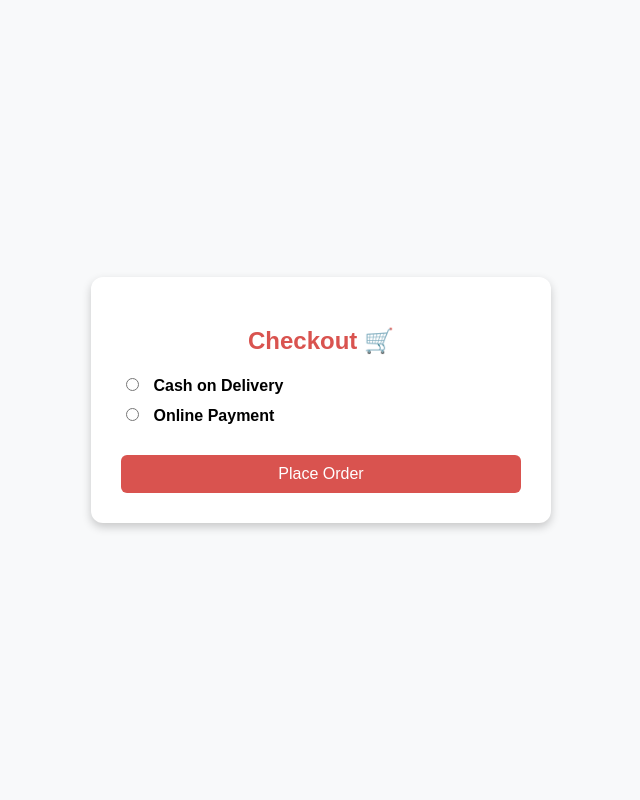
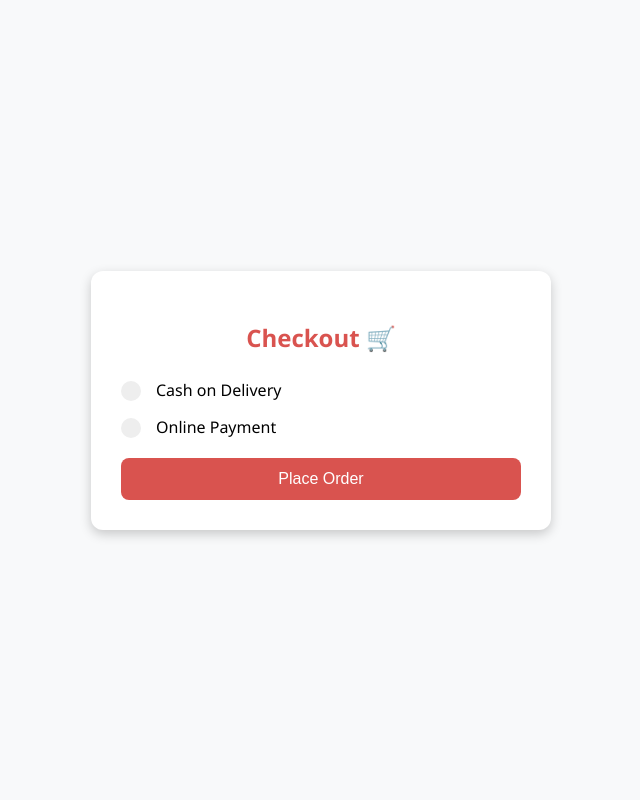
Before and after one commit to spatil73715/pizza-ordering-django, a Django app: page /checkout/ in a window 1280 px wide. Shown: the whole page, without its empty margins (319-959 px from the left). Run offline with Django 5.2, Linux system fonts and the light colour scheme; a user stored in the database is signed in.

Commit message:
Improve checkout page UI and add CSS styles to payment options

```diff
--- a/orders/templates/checkout.html
+++ b/orders/templates/checkout.html
@@ -3,11 +3,11 @@
 <html lang="en">
 <head>
   <meta charset="UTF-8">
-  <title>Checkout</title>
+  <title>Checkout - Pizza Delight</title>
   <link rel="stylesheet" href="{% static 'css/style.css' %}">
   <style>
     body {
-      font-family: Arial, sans-serif;
+      font-family: 'Segoe UI', Arial, sans-serif;
       background: #f8f9fa;
       display: flex;
       justify-content: center;
@@ -21,25 +21,72 @@
       background: white;
       padding: 30px;
       border-radius: 12px;
-      box-shadow: 0 4px 10px rgba(0,0,0,0.2);
+      box-shadow: 0 4px 12px rgba(0,0,0,0.2);
       width: 400px;
     }
 
     h2 {
       text-align: center;
       color: #d9534f;
+      margin-bottom: 25px;
+    }
+
+    .option-group {
       margin-bottom: 20px;
     }
 
-    label {
+    .option-label {
       display: block;
-      margin-bottom: 10px;
+      position: relative;
+      padding-left: 35px;
+      margin-bottom: 15px;
       cursor: pointer;
-      font-weight: bold;
+      font-size: 16px;
+      user-select: none;
     }
 
-    input[type="radio"] {
-      margin-right: 10px;
+    .option-label input[type="radio"] {
+      position: absolute;
+      opacity: 0;
+      cursor: pointer;
+    }
+
+    .checkmark {
+      position: absolute;
+      top: 2px;
+      left: 0;
+      height: 20px;
+      width: 20px;
+      background-color: #eee;
+      border-radius: 50%;
+      transition: background-color 0.3s;
+    }
+
+    .option-label:hover input ~ .checkmark {
+      background-color: #ddd;
+    }
+
+    .option-label input:checked ~ .checkmark {
+      background-color: #d9534f;
+    }
+
+    .checkmark:after {
+      content: "";
+      position: absolute;
+      display: none;
+    }
+
+    .option-label input:checked ~ .checkmark:after {
+      display: block;
+    }
+
+    .option-label .checkmark:after {
+      top: 5px;
+      left: 5px;
+      width: 10px;
+      height: 10px;
+      border-radius: 50%;
+      background: white;
     }
 
     .payment-options {
@@ -49,43 +96,70 @@
 
     button {
       width: 100%;
-      padding: 10px;
+      padding: 12px;
       background: #d9534f;
       color: white;
       font-size: 16px;
       border: none;
-      border-radius: 6px;
+      border-radius: 8px;
       cursor: pointer;
-      margin-top: 20px;
+      transition: background 0.3s, transform 0.2s;
     }
 
     button:hover {
       background: #c9302c;
+      transform: translateY(-2px);
+    }
+
+    button:active {
+      transform: translateY(0);
     }
   </style>
 </head>
 <body>
   <div class="checkout-container">
     <h2>Checkout 🛒</h2>
-
     <form method="post">
       {% csrf_token %}
 
-      <label>
-        <input type="radio" name="payment_method" value="cod" onclick="hideOptions()" required>
-        Cash on Delivery
-      </label>
+      <div class="option-group">
+        <label class="option-label">
+          <input type="radio" name="payment_method" value="cod" onclick="hideOptions()" required>
+          Cash on Delivery
+          <span class="checkmark"></span>
+        </label>
 
-      <label>
-        <input type="radio" name="payment_method" value="online" onclick="showOptions()" required>
-        Online Payment
-      </label>
+        <label class="option-label">
+          <input type="radio" name="payment_method" value="online" onclick="showOptions()" required>
+          Online Payment
+          <span class="checkmark"></span>
+        </label>
+      </div>
 
       <div id="onlineOptions" class="payment-options">
-        <label><input type="radio" name="online_option" value="debit_card" required> Debit Card</label>
-        <label><input type="radio" name="online_option" value="credit_card"> Credit Card</label>
-        <label><input type="radio" name="online_option" value="upi"> UPI</label>
-        <label><input type="radio" name="online_option" value="netbanking"> Net Banking</label>
+        <label class="option-label">
+          <input type="radio" name="online_option" value="debit_card" required>
+          Debit Card
+          <span class="checkmark"></span>
+        </label>
+
+        <label class="option-label">
+          <input type="radio" name="online_option" value="credit_card">
+          Credit Card
+          <span class="checkmark"></span>
+        </label>
+
+        <label class="option-label">
+          <input type="radio" name="online_option" value="upi">
+          UPI
+          <span class="checkmark"></span>
+        </label>
+
+        <label class="option-label">
+          <input type="radio" name="online_option" value="netbanking">
+          Net Banking
+          <span class="checkmark"></span>
+        </label>
       </div>
 
       <button type="submit">Place Order</button>
@@ -102,7 +176,7 @@
     }
 
     // On page load, hide online options
-    hideOptions();
+    window.onload = hideOptions;
   </script>
 </body>
 </html>
--- a/orders/views.py
+++ b/orders/views.py
@@ -10,11 +10,6 @@ from .models import Pizza, Order, OrderItem
 def home(request):
    pizzas = Pizza.objects.all()
    return render(request, "index.html", {"pizzas": pizzas})
-
-
-
-
-
 
 
 @login_required
```
Also changed, not shown: orders/static/css/style.css (+2 -6 lines), orders/templates/online_payment.html (+51 -8 lines), db.sqlite3.
